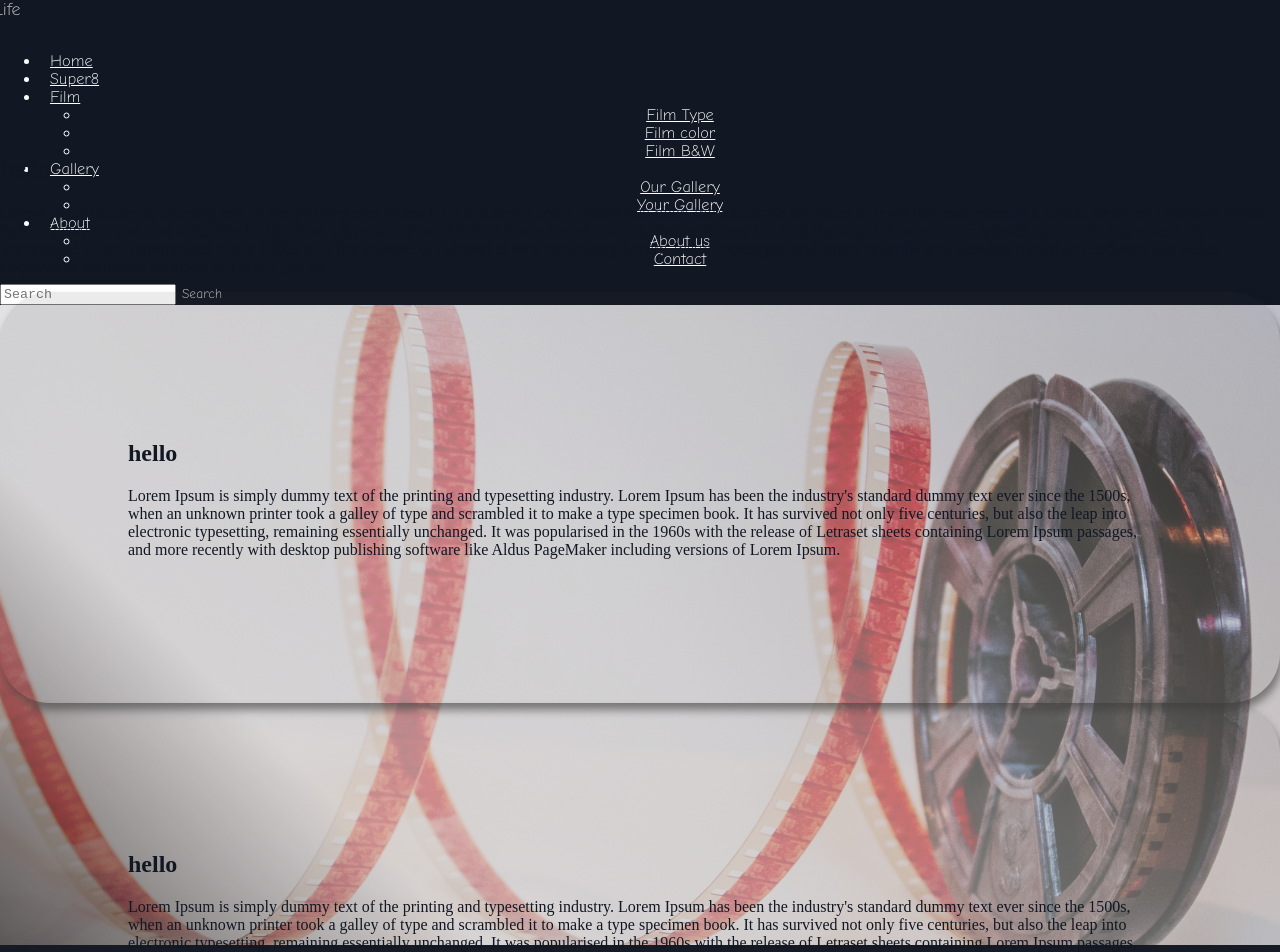
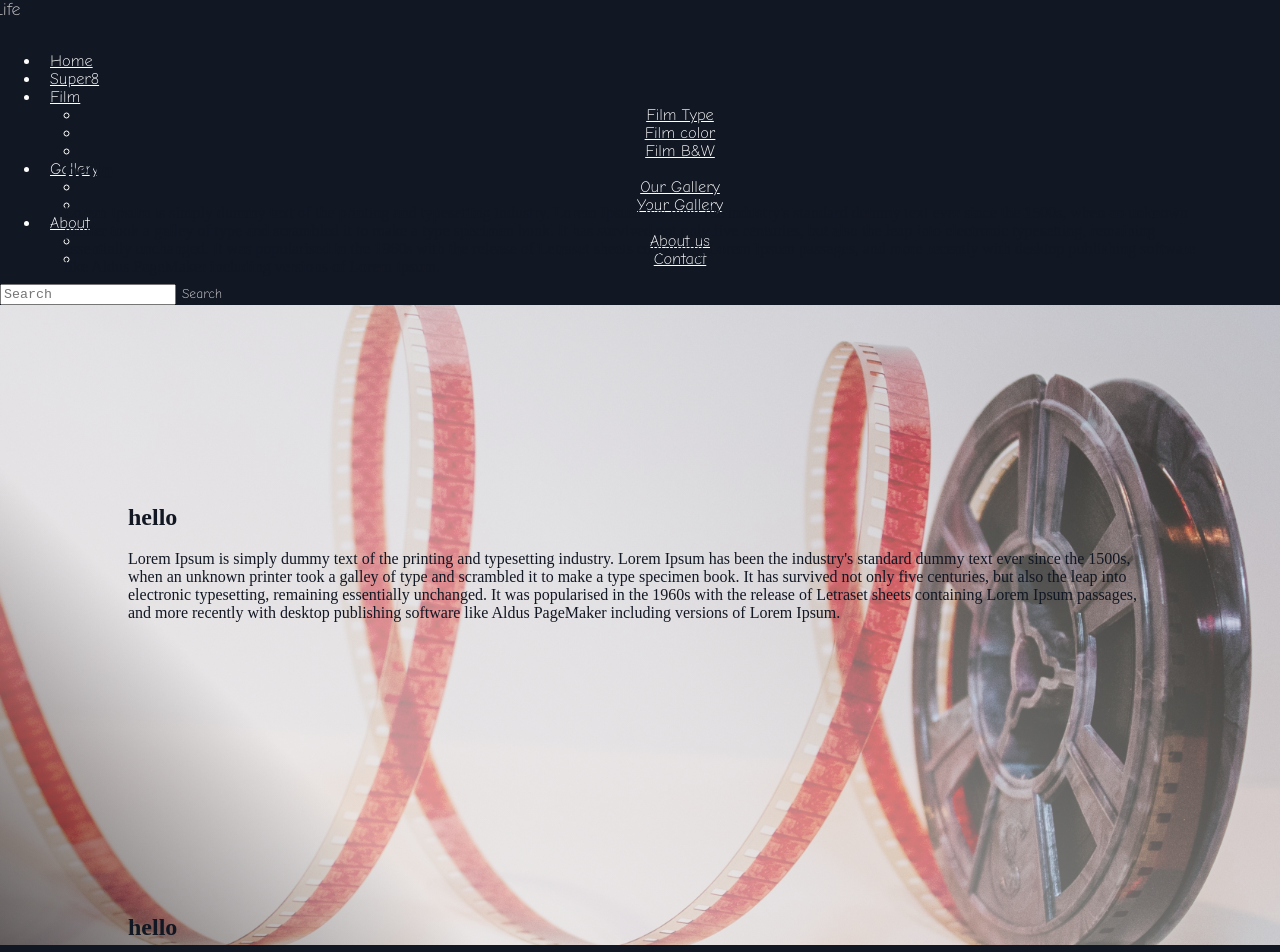
Before and after one commit to Minakoss/nextjs-test, a Next.js app: page /filmBW in a window 1280 px wide. Shown: the top 952 px of the page. Built offline with nearby package versions, Linux system fonts and the light colour scheme.

Commit message:
boxstyle

```diff
--- a/src/styles/globals.css
+++ b/src/styles/globals.css
@@ -205,20 +205,25 @@ a {
 .boxcontact {
   border-radius: 50px;
   font-family: "Times New Roman", Times, serif;
+
+  padding: 5%;
+}
+.box1 {
+  border-radius: 50px;
+  font-family: "Times New Roman", Times, serif;
+
   padding: 5%;
 }
 .box2 {
-  box-shadow: 2px 7px 8px rgba(62, 62, 60, 0.6);
   border-radius: 50px;
-  background-color: rgba(62, 62, 60, 0.1);
+
   font-family: "Times New Roman", Times, serif;
 
   padding: 10%;
 }
 .box3 {
-  box-shadow: 2px 7px 8px rgba(62, 62, 60, 0.6);
   border-radius: 50px;
-  background-color: rgba(62, 62, 60, 0.1);
+
   font-family: "Times New Roman", Times, serif;
 
   padding: 10%;
```
